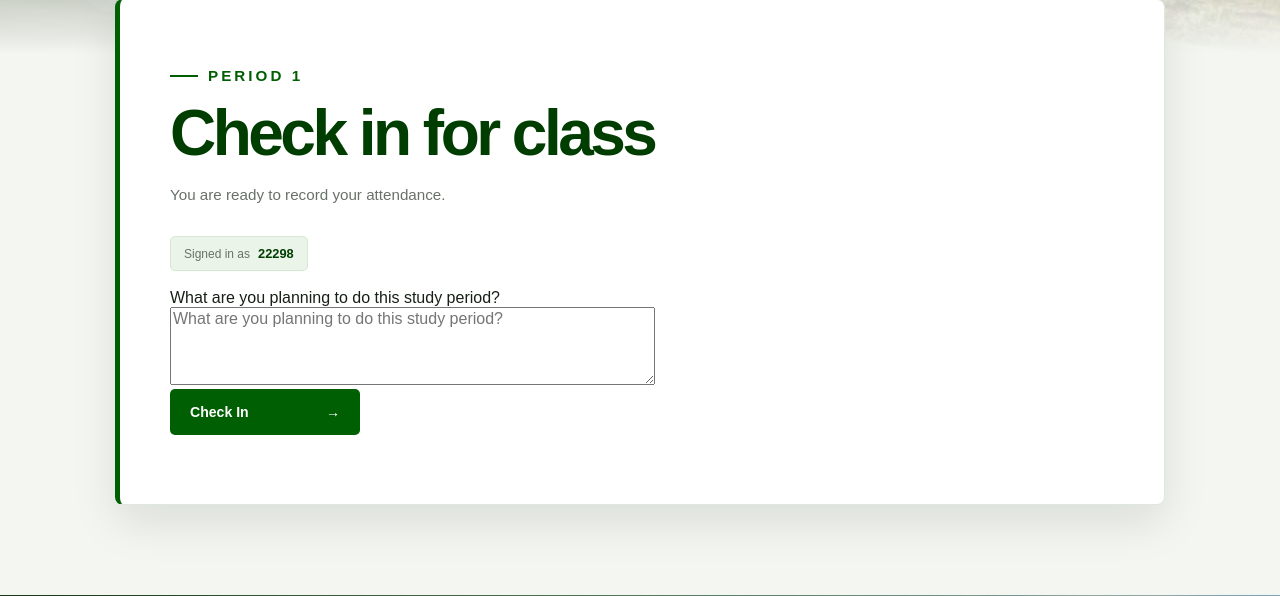
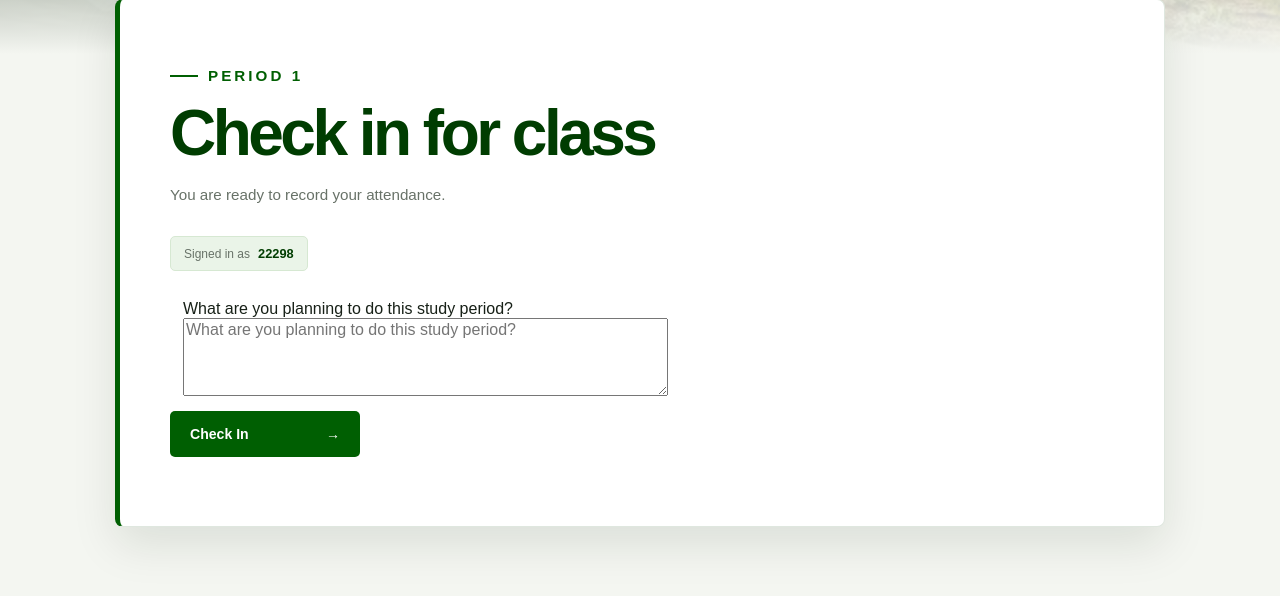
Before and after one commit to ALONEINNZ/attendance-app, a Flask app: template templates/Home.html in a window 1280 px wide. Shown: the part 666-1262 px from the top of the page. Run offline with Flask 3, Linux system fonts and the light colour scheme; a user stored in the database is signed in; the template is opened without the code that fills it: most values are stand-ins (such as "Sample title", 1, 10 or a date in 2020); grey boxes marked "Sample" are stand-in pictures.

Commit message:
start style for padding on text box in home.html

```diff
--- a/static/app.css
+++ b/static/app.css
@@ -1731,7 +1731,11 @@ body.home-page > footer {
     box-shadow: 0 0 0 3px rgba(22, 133, 27, 0.08);
 }
 
-
+.study-activity{
+    padding: 11px 13px;
+
+
+}
 /* =========================================================
    RESPONSIVE
    ========================================================= */
```
